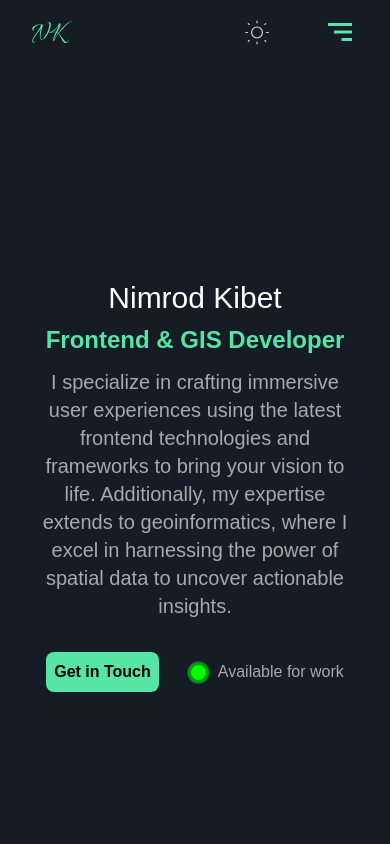
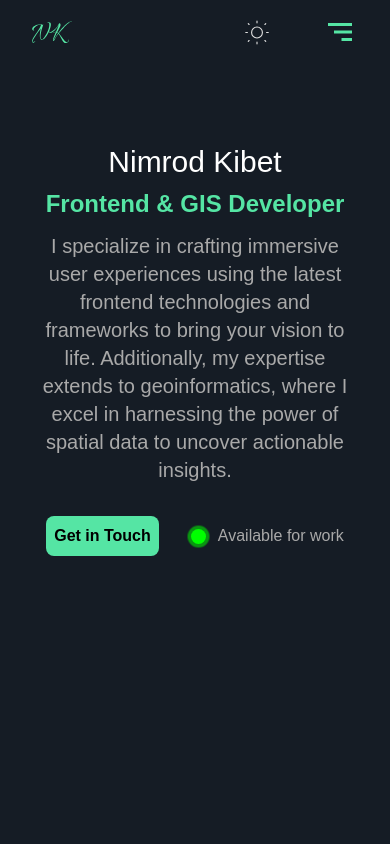
Before and after one commit to Nimrod2022/portfolio-mandela, a React (Vite) app: page / in a window 390 px wide. Shown: the top 844 px of the page. Built offline with nearby package versions, Linux system fonts and the light colour scheme; a web font is replaced by a local one.

Commit message:
landing page content justification

```diff
--- a/src/components/Home/Home.jsx
+++ b/src/components/Home/Home.jsx
@@ -6,7 +6,7 @@ const Home = ({ darkMode, scrollToContact }) => {
   return (
     <>
       <div id="/#" className={darkMode ? "dark" : ""}>
-        <div className="dark:bg-[#151C25] bg-[#F0F0F4]  min-h-screen satoshi flex flex-col justify-center">
+        <div className="dark:bg-[#151C25] bg-[#F0F0F4]  min-h-screen satoshi pt-20 md:pt-0 flex flex-col md:justify-center">
           <div className="px-8   text-white md:flex md:gap-5 md:justify-center ">
             <div className="items-center   md:w-[40%] ">
               {/* <img src="/assets/animation.png" alt="" className="rounded-full h-36"/> */}
```
